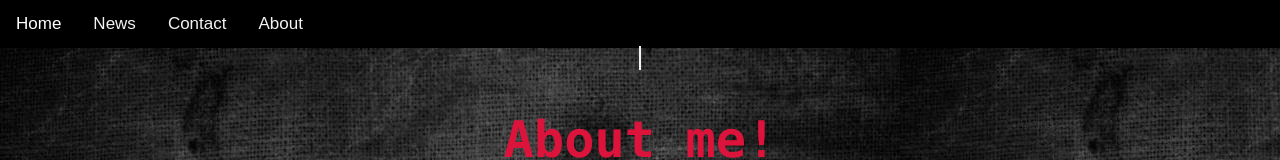
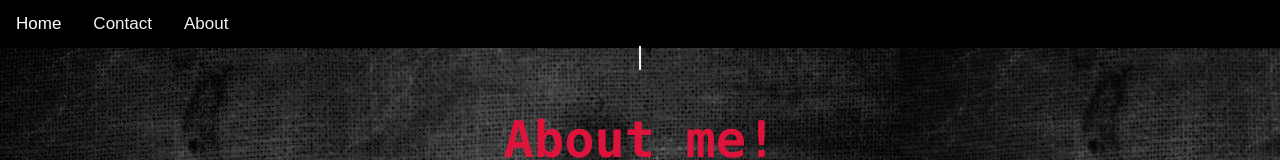
Before and after one commit to SauravRajagopal/My-progress, a plain HTML site: page 1.Resume Sample/about1.html in a window 1280 px wide. Shown: the top 160 px of the page. Drawn offline with Linux system fonts and the light colour scheme.

Commit message:
Add files via upload

```diff
--- a/1.Resume Sample/about1.html
+++ b/1.Resume Sample/about1.html
@@ -48,7 +48,6 @@ body {
 <section>
 <div class="topnav">
   <a class="active" href="code.html">Home</a>
-  <a href="news.html">News</a>
   <a href="contact.html">Contact</a>
   <a href="about1.html">About</a>
 </div>
```
Also changed, not shown: 1.Resume Sample/code.html (+0 -1 lines), 1.Resume Sample/contact.html (+0 -1 lines).
